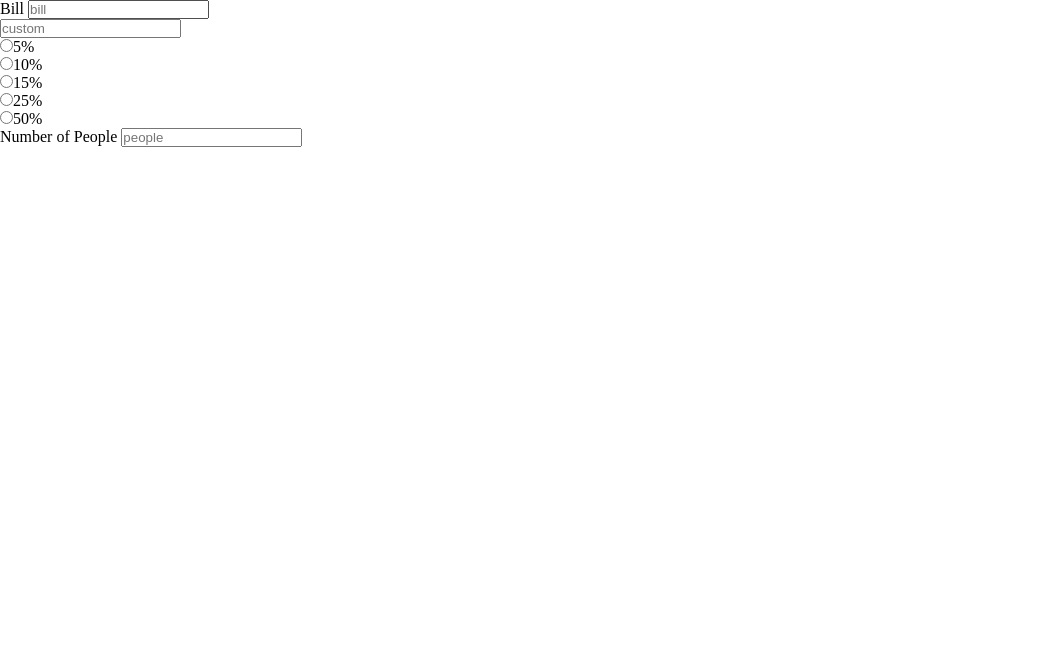
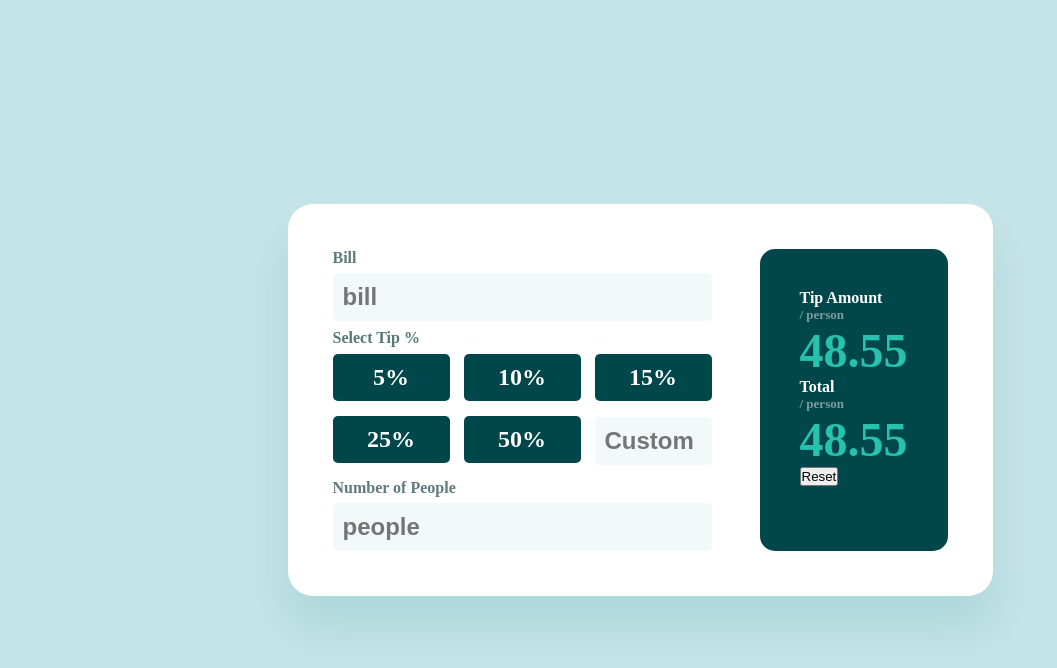
Before and after one commit to emerson-baiano/js-tipcalculator, a plain HTML site: page index.html in a window 1280 px wide. Shown: the whole page, without its empty margins (0-1057 px from the left). Drawn offline with Linux system fonts and the light colour scheme.

Commit message:
feat
containers dimensions applied

```diff
--- a/css/style.css
+++ b/css/style.css
@@ -2,6 +2,9 @@
   box-sizing: border-box;
   margin: 0;
   padding: 0;
+}
+body {
+  background: #c5e4e7;
 }
 
 input[type="number"]::-webkit-inner-spin-button,
@@ -9,3 +12,115 @@ input[type="number"]::-webkit-outer-spin-button {
   -webkit-appearance: none;
   appearance: none;
 }
+
+h2 {
+  color: #26c2ae;
+  font-size: 48px;
+}
+
+h3 {
+  margin-bottom: -20px;
+  margin-top: 8px;
+  color: #547878;
+  font-weight: 700;
+  font-size: 16px;
+}
+
+h4 {
+  font-weight: 700;
+  font-size: 16px;
+  color: #ffffff;
+}
+p {
+  color: #7f9d9f;
+  font-weight: 700;
+  font-size: 13px;
+}
+.container {
+  display: flex;
+  justify-content: center;
+  align-items: center;
+  height: 100vh;
+}
+.calculator-container {
+  padding: 45px;
+  display: flex;
+  background: #ffffff;
+  box-shadow: 0px 32px 43px rgba(79, 166, 175, 0.200735);
+  border-radius: 25px;
+}
+
+.right-container {
+  background: #00474b;
+  border-radius: 15px;
+  margin-left: 48px;
+  padding: 40px;
+}
+.radio-container {
+  width: 117px;
+  height: 48px;
+}
+.tips-container {
+  display: flex;
+  flex-wrap: wrap;
+  justify-content: space-between;
+  width: 379px;
+  height: 152px;
+  font-weight: 700;
+  font-size: 24px;
+}
+.radio-container input[type="radio"] {
+  opacity: 0.01;
+  z-index: 100;
+}
+
+.radio-container input[type="radio"]:checked + label {
+  background: #26c2ae;
+}
+
+.radio-container label {
+  display: block;
+  padding: 10px 30px;
+  background: #00474b;
+  color: #ffffff;
+  cursor: pointer;
+  border-radius: 5px;
+  text-align: center;
+}
+
+.custom-container {
+  display: inline-block;
+  order: 5;
+}
+#custom,
+#numberPeopleInput,
+#billInput {
+  background: #f3f9fa;
+  border: none;
+  color: #547878;
+  height: 48px;
+  padding: 0 10px;
+  border-radius: 5px;
+  font-weight: 700;
+  font-size: 24px;
+}
+.custom-stlye-input {
+  width: 117px;
+  margin-top: 28px;
+  cursor: pointer;
+}
+
+.radio-container label:hover,
+#custom:hover {
+  background: #9fe8df;
+}
+.input-container {
+  display: flex;
+  flex-direction: column;
+}
+.input-container label {
+  font-weight: 700;
+  font-size: 16px;
+  color: #5e7a7d;
+  margin-bottom: 6px;
+}
--- a/index.html
+++ b/index.html
@@ -9,12 +9,30 @@
   </head>
   <body>
     <div class="container">
+      <div class="calculator-container">
+        <div class="left-container">
           <div class="input-container">
             <label for="billInput">Bill</label>
-        <input type="number" id="billInput" placeholder="bill" name="bill" />
+            <input
+              type="number"
+              id="billInput"
+              placeholder="bill"
+              name="bill"
+            />
           </div>
+
+          <h3>Select Tip %</h3>
           <div class="tips-container">
-        <input type="number" name="tip" id="custom" placeholder="custom" />
+            <div class="custom-container">
+              <label for=""></label>
+              <input
+                type="number"
+                name="tip"
+                id="custom"
+                placeholder="Custom"
+                class="custom-stlye-input"
+              />
+            </div>
           </div>
           <div class="input-container">
             <label for="numberPeopleInput">Number of People</label>
@@ -26,6 +44,25 @@
             />
           </div>
         </div>
+        <div class="right-container">
+          <div class="">
+            <div class="">
+              <h4>Tip Amount</h4>
+              <p>/ person</p>
+            </div>
+            <h2>48.55</h2>
+          </div>
+          <div class="">
+            <div class="">
+              <h4>Total</h4>
+              <p>/ person</p>
+            </div>
+            <h2>48.55</h2>
+          </div>
+          <button>Reset</button>
+        </div>
+      </div>
+    </div>
     <script src="/js/main.js"></script>
   </body>
 </html>
```
Lines whose indentation alone changed are shown as unchanged.
